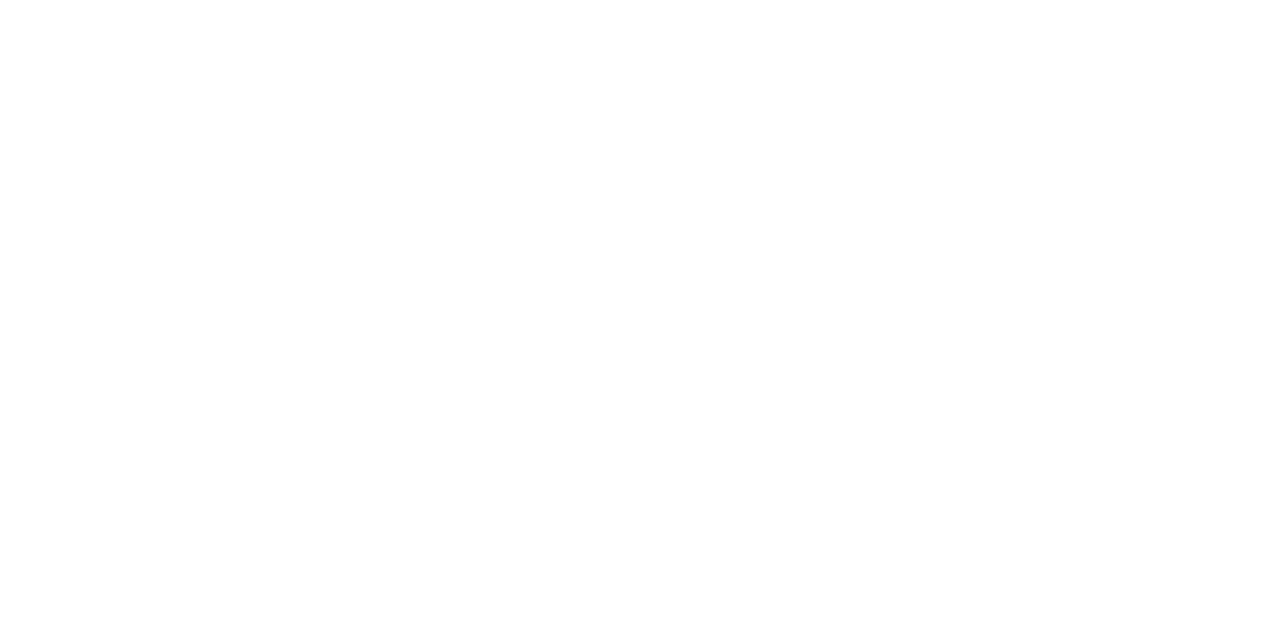
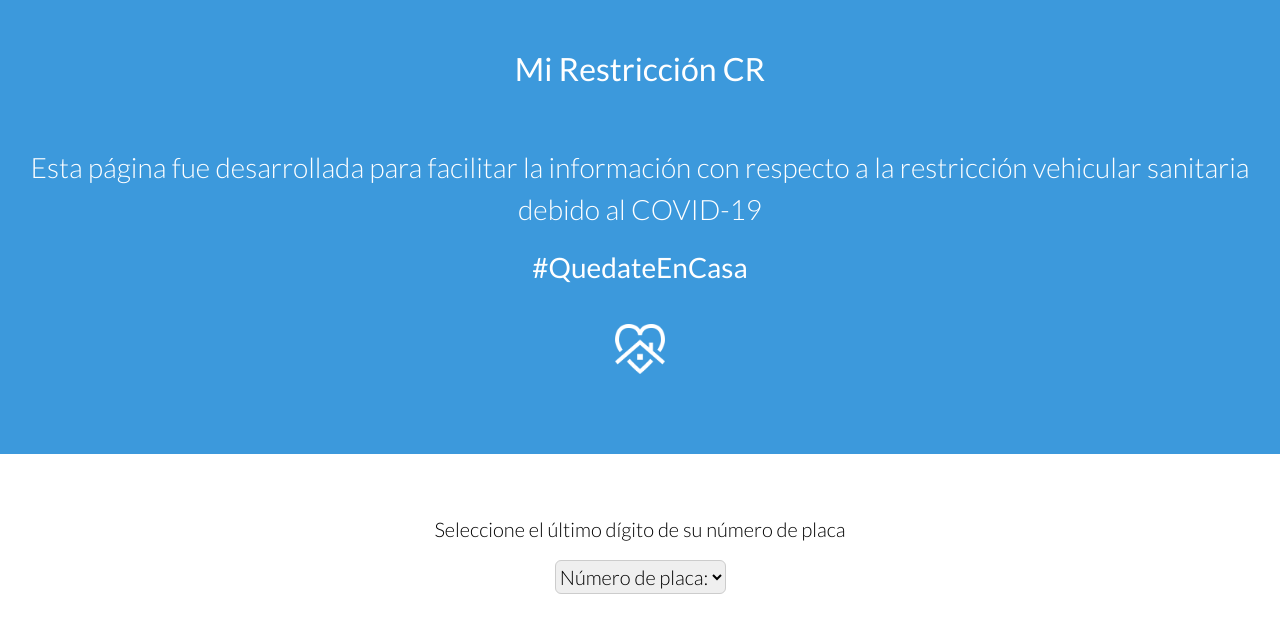
Before and after one commit to juanjocoto/Mi-Restriccion-CR, a plain HTML site: page index.html in a window 1280 px wide. Drawn offline with nearby package versions, Linux system fonts and the light colour scheme.

Commit message:
Se integra el diseno principal del website

```diff
--- a/index.html
+++ b/index.html
@@ -4,8 +4,40 @@
     <meta charset="UTF-8">
     <meta name="viewport" content="width=device-width, initial-scale=1.0">
     <title>Mi Restricción CR</title>
+    <link rel="stylesheet" href="https://stackpath.bootstrapcdn.com/bootstrap/4.4.1/css/bootstrap.min.css" integrity="sha384-Vkoo8x4CGsO3+Hhxv8T/Q5PaXtkKtu6ug5TOeNV6gBiFeWPGFN9MuhOf23Q9Ifjh" crossorigin="anonymous">
+    <link rel="stylesheet" href="style/style.css">
+    <link href="https://fonts.googleapis.com/css?family=Lato:300,400,700" rel="stylesheet">
 </head>
 <body>
-
+    <div id="first-section">
+        <div id="main">
+            <h2>Mi Restricción CR</h2>
+            <p>Esta página fue desarrollada para facilitar la información con respecto a la restricción vehicular sanitaria debido al COVID-19</p>
+            <p class="hashtag">#QuedateEnCasa</p>
+        </div>
+        <img src="content/icons/house.png" alt="home" id="home">
+    </div>
+    <div class="container">
+        <div class="row">
+            <div id="second-section" class="col-12">
+                <p>Seleccione el último dígito de su número de placa</p>
+                <div class="number-select">
+                    <select>
+                      <option value="0">Número de placa:</option>
+                      <option value="1">0</option>
+                      <option value="2">1</option>
+                      <option value="3">2</option>
+                      <option value="4">3</option>
+                      <option value="5">4</option>
+                      <option value="6">5</option>
+                      <option value="7">6</option>
+                      <option value="8">7</option>
+                      <option value="9">8</option>
+                      <option value="10">9</option>
+                    </select>
+                  </div>
+            </div>
+        </div>
+    </div>
 </body>
 </html>
--- a/style/style.css
+++ b/style/style.css
@@ -0,0 +1,80 @@
+html, body{
+    font-family: 'Lato', sans-serif;
+}
+
+/*FIRST SECTION*/
+#first-section{
+    background-color: #3C99DC;
+    padding-bottom: 200px;
+    text-align: center;
+    color: #FFFFFF;
+}
+
+#main{
+    position: relative;
+    top: 50px;
+}
+
+#first-section h2{
+    font-size: 42;
+    font-weight: 400px;
+}
+
+#first-section p{
+    font-size: 28px;
+    font-weight: 300;
+    position: relative;
+    top: 50px;
+}
+
+#first-section .hashtag{
+    font-size: 28px;
+    font-weight: 400;
+}
+
+.border2{
+    background-color: #FFFFFF;
+    border-radius: 5px;
+}
+
+.border3{
+    background-color: #FFFFFF;
+    border-radius: 5px;
+}
+
+#home{
+    height: 50px;
+    width: 50px;
+    position: relative;
+    top: 120px;
+}
+
+/*SECOND SECTION*/
+#second-section{
+    padding-top: 60px;
+    text-align: center;
+    color: #000000;
+}
+
+#second-section p{
+    font-weight: 300;
+    font-size: 20px;
+}
+
+#second-section select{
+    font-weight: 300;
+    font-size: 20px;
+    text-align-last: center;
+    border: 1px solid #CCC;
+    height: 34px;
+    border-radius: 6px;
+ }
+
+ #second-section select option{
+    font-weight: 300;
+    font-size: 20px;
+ }
+
+ #second-section select:focus > option:checked {
+    background: rgb(83, 150, 209) !important;
+}
```
Also changed, not shown: content/icons/arrow.png (added), content/icons/house.png (added), 1 other file.
